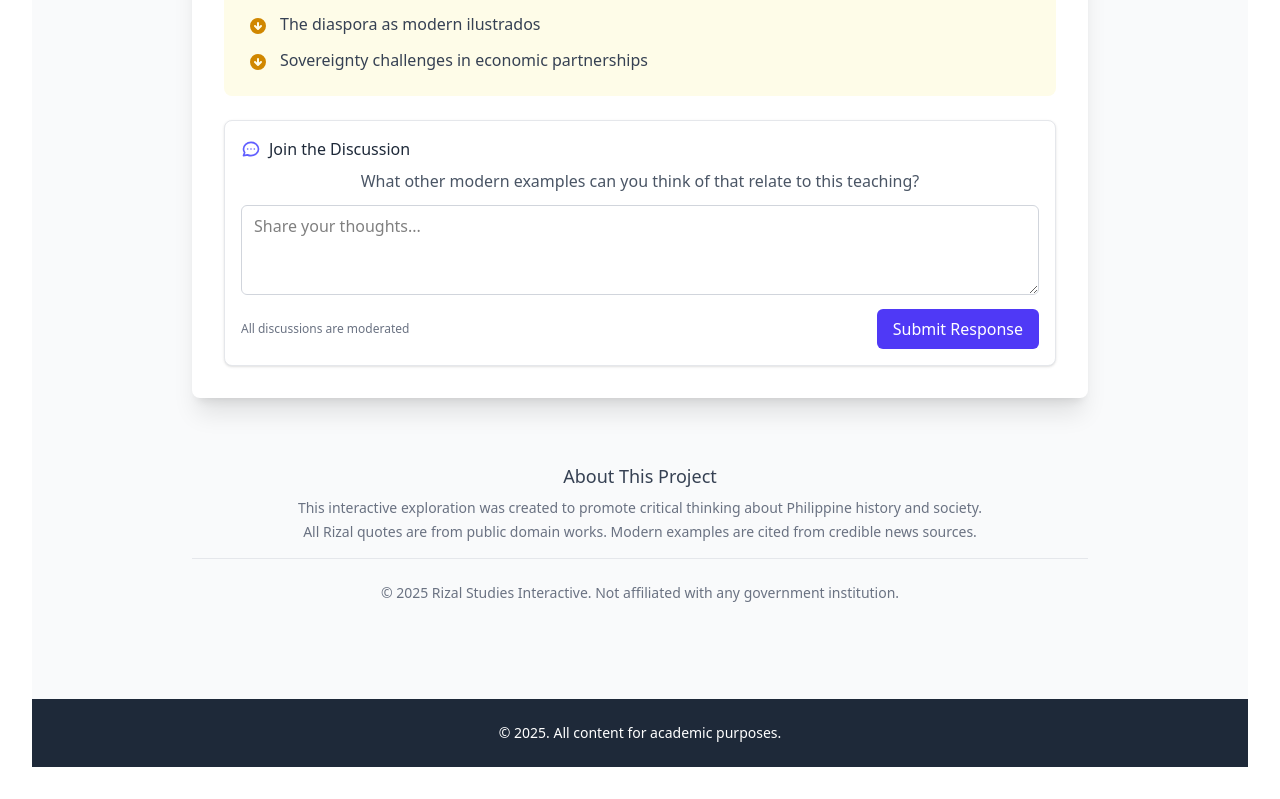
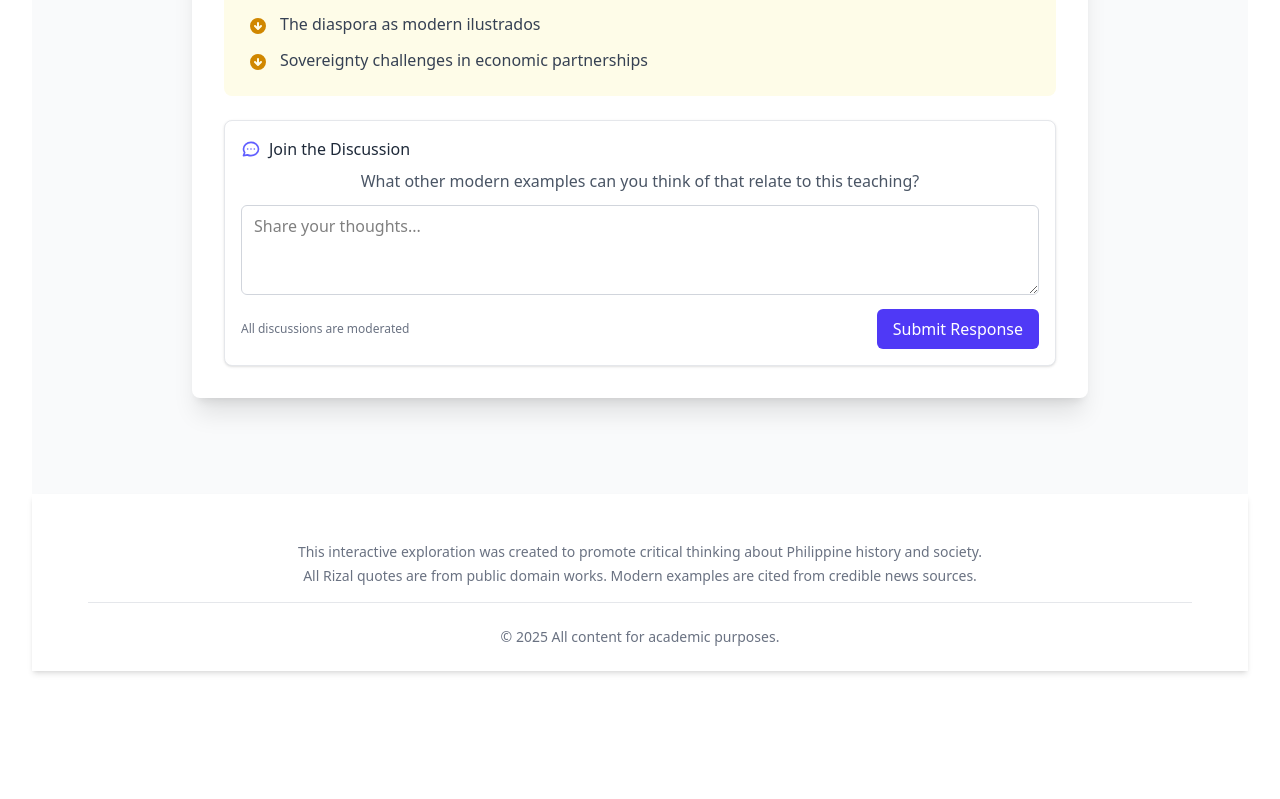
Before and after one commit to reymondyncierto/rizal-reimagined, a React (Vite) app: page / in a window 1280 px wide. Shown: the part 9132-9931 px from the top of the page. After the commit the page ends 9835 px from the top, so only its background shows below. Built offline with nearby package versions, Linux system fonts and the light colour scheme.

Commit message:
chore: UPDATE footer content

```diff
--- a/src/components/Footer.component.jsx
+++ b/src/components/Footer.component.jsx
@@ -1,10 +1,16 @@
 export default function Footer() {
   return (
-    <footer className="bg-gray-800 text-white py-6">
+    <footer className="bg-white shadow-md">
       <div className="max-w-7xl mx-auto px-4 sm:px-6 lg:px-8 text-center">
-        <p className="text-sm">
-          &copy; {new Date().getFullYear()}. All content for academic purposes.
-        </p>
+        <div className="mt-6 text-center text-gray-500 text-sm rounded-lg p-6">
+          <div className="mb-4">
+            <p>This interactive exploration was created to promote critical thinking about Philippine history and society.</p>
+            <p className="mt-1">All Rizal quotes are from public domain works. Modern examples are cited from credible news sources.</p>
+          </div>
+          <div className="border-t border-gray-200 pt-6">
+            <p className="text-gray-500">© {new Date().getFullYear()} All content for academic purposes.</p>
+          </div>
+        </div>
       </div>
     </footer>
   );
--- a/src/components/RizalsTeachings.component.jsx
+++ b/src/components/RizalsTeachings.component.jsx
@@ -300,18 +300,6 @@ export default function RizalsTeachings() {
             </div>
           ))}
         </div>
-
-        {/* Footer */}
-        <div className="mt-16 text-center text-gray-500 text-sm">
-          <div className="mb-4">
-            <h3 className="text-lg font-medium text-gray-700 mb-2">About This Project</h3>
-            <p>This interactive exploration was created to promote critical thinking about Philippine history and society.</p>
-            <p className="mt-1">All Rizal quotes are from public domain works. Modern examples are cited from credible news sources.</p>
-          </div>
-          <div className="border-t border-gray-200 pt-6">
-            <p>© {new Date().getFullYear()} Rizal Studies Interactive. Not affiliated with any government institution.</p>
-          </div>
-        </div>
       </div>
     </div>
   );
```
